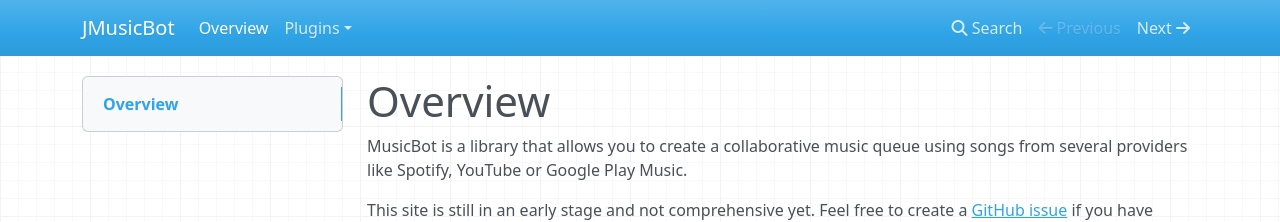
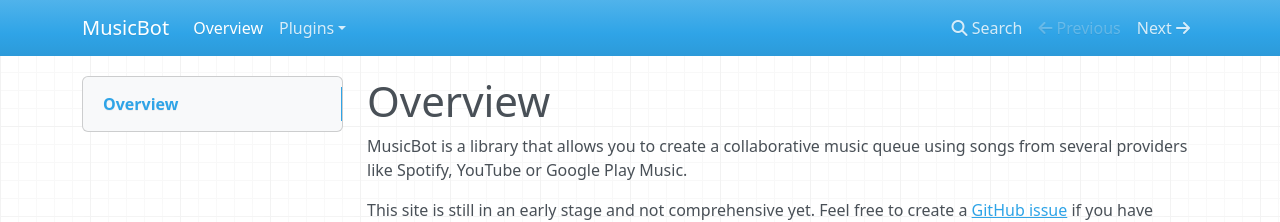
Before and after one commit to BjoernPetersen/MusicBot, an MkDocs documentation site: the page built from docs/index.md, in a window 1280 px wide. Shown: the top 222 px of the page. Built offline with MkDocs 1.6.1, drawn with Linux system fonts in a browser that asks for light colours; nearby versions of some CDN libraries.

Commit message:
Fix GH page title

```diff
--- a/mkdocs.yml
+++ b/mkdocs.yml
@@ -1,4 +1,4 @@
-site_name: JMusicBot
+site_name: MusicBot
 markdown_extensions:
   - toc:
       permalink: True
```
